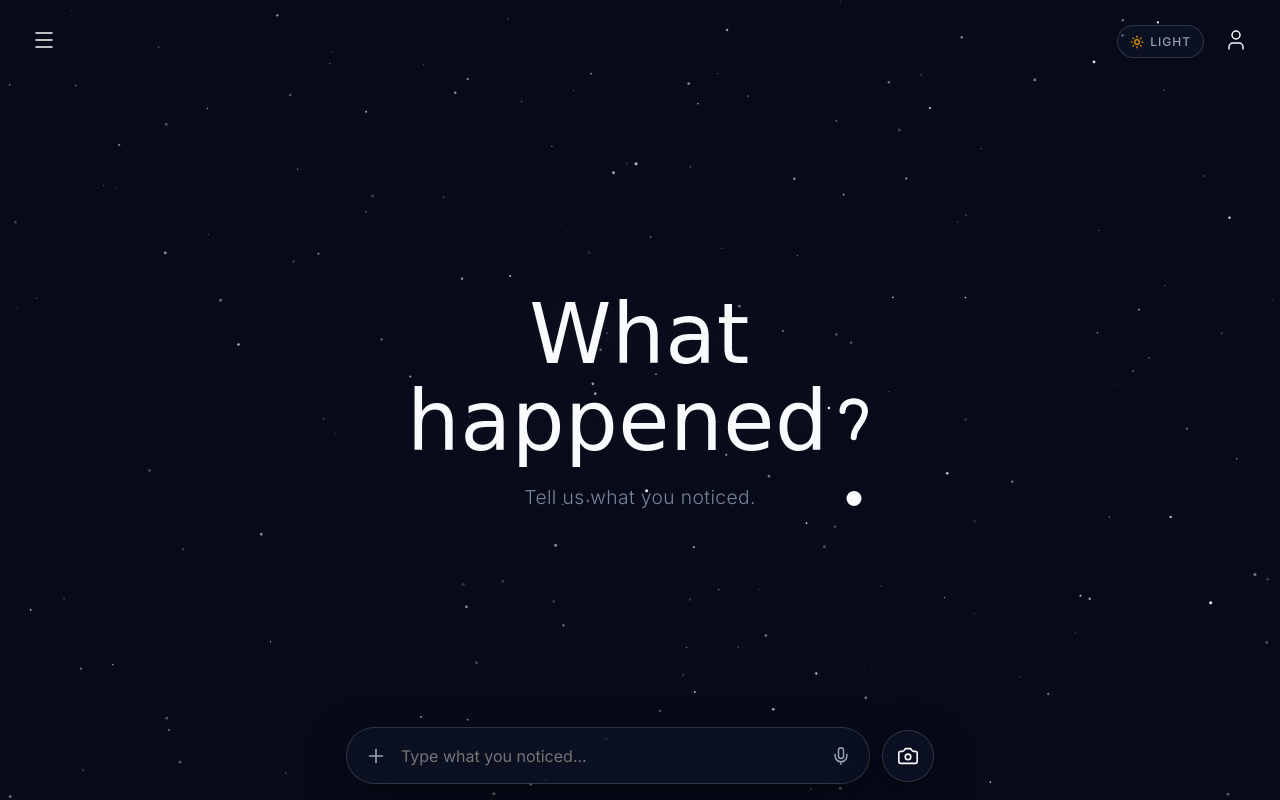
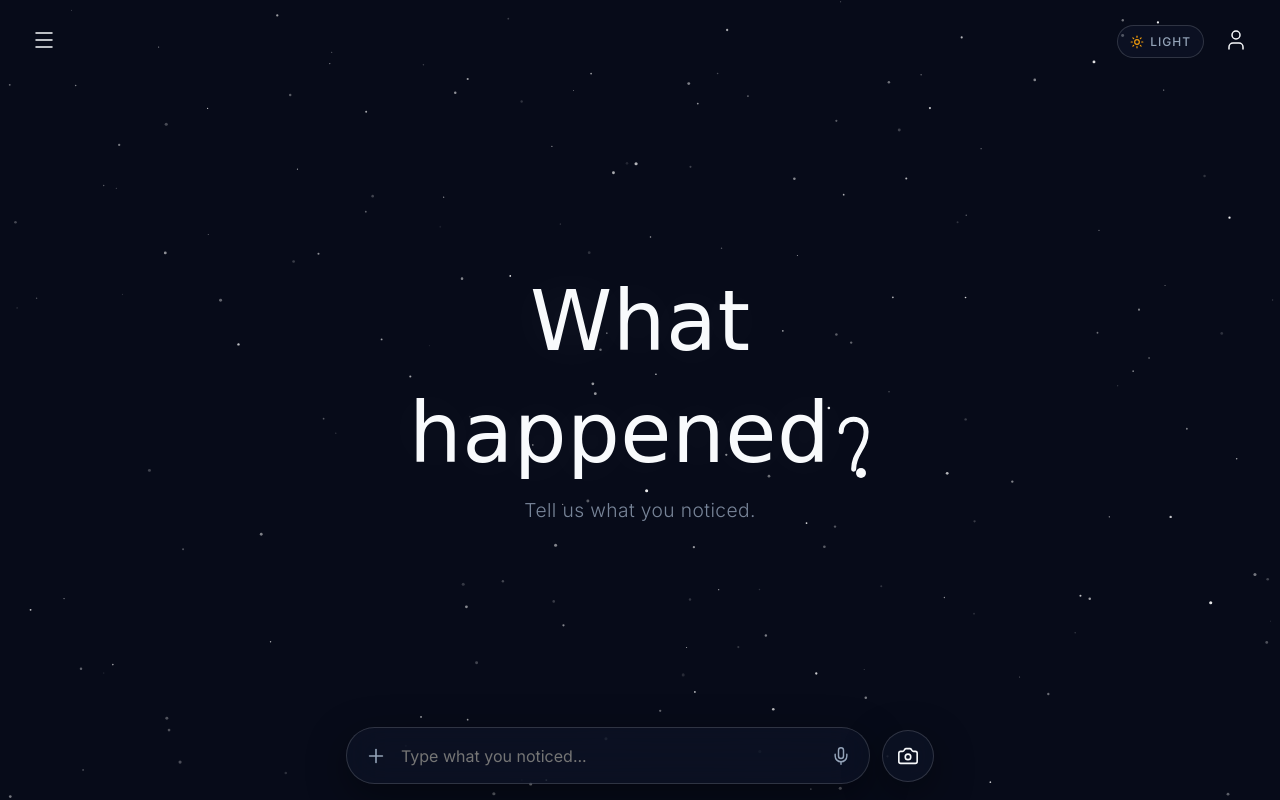
Before and after one commit to jackso1328/report-to-me-ai, a React (Vite) app in the folder frontend/: page / in a window 1280 px wide. Built offline with nearby package versions, Linux system fonts and the light colour scheme.

Commit message:
fix: entirely remove text question mark and flatten DOM structure

```diff
--- a/frontend/src/components/HeroPrompt.tsx
+++ b/frontend/src/components/HeroPrompt.tsx
@@ -1,12 +1,11 @@
 import React, { useState, useEffect, useRef, useCallback } from 'react';
 
-type AnimPhase = 'IDLE' | 'ESCAPE' | 'DOT_AT_DESTINATION' | 'SEARCH' | 'RECONNECT' | 'RETURN_HOME';
 
-const AnimatedQuestionMark: React.FC<{ onIdleReset: (fn: () => void) => void }> = ({ onIdleReset }) => {
-  const [phase, setPhase] = useState<AnimPhase>('IDLE');
-  const bodyRef = useRef<HTMLSpanElement>(null);
-  const dotRef = useRef<HTMLSpanElement>(null);
-  const sparkleRef = useRef<HTMLSpanElement>(null);
+
+export const HeroPrompt: React.FC = () => {
+  const [phase, setPhase] = useState<'IDLE' | 'ESCAPE' | 'DOT_AT_DESTINATION' | 'SEARCH' | 'RECONNECT' | 'RETURN_HOME'>('IDLE');
+  const bodyRef = useRef<SVGSVGElement>(null);
+  const dotRef = useRef<SVGSVGElement>(null);
   const targetPosRef = useRef({ x: 0, y: 0 });
   const idleTimerRef = useRef<number | undefined>(undefined);
   const animTimeoutRef = useRef<number | undefined>(undefined);
@@ -24,13 +23,9 @@ const AnimatedQuestionMark: React.FC<{ onIdleReset: (fn: () => void) => void }>
       bodyRef.current.style.filter = '';
     }
     if (dotRef.current) {
-      dotRef.current.style.transform = 'translate(-50%, 0)';
+      dotRef.current.style.transform = '';
       dotRef.current.style.transition = 'none';
       dotRef.current.style.filter = '';
-    }
-    if (sparkleRef.current) {
-      sparkleRef.current.style.opacity = '0';
-      sparkleRef.current.style.transition = 'none';
     }
 
     idleTimerRef.current = window.setTimeout(() => {
@@ -45,13 +40,18 @@ const AnimatedQuestionMark: React.FC<{ onIdleReset: (fn: () => void) => void }>
   }, []);
 
   useEffect(() => {
-    onIdleReset(resetIdle);
+    const events = ['mousemove', 'keydown', 'touchstart', 'mousedown', 'click'];
+    const handleActivity = () => resetIdle();
+    events.forEach(e => window.addEventListener(e, handleActivity));
+
     resetIdle();
+
     return () => {
+      events.forEach(e => window.removeEventListener(e, handleActivity));
       if (idleTimerRef.current !== undefined) clearTimeout(idleTimerRef.current);
       if (animTimeoutRef.current !== undefined) clearTimeout(animTimeoutRef.current);
     };
-  }, [onIdleReset, resetIdle]);
+  }, [resetIdle]);
 
   useEffect(() => {
     if (phase === 'IDLE') return;
@@ -65,8 +65,7 @@ const AnimatedQuestionMark: React.FC<{ onIdleReset: (fn: () => void) => void }>
     const runPhase = async () => {
       const body = bodyRef.current;
       const dot = dotRef.current;
-      const sparkle = sparkleRef.current;
-      if (!body || !dot || !sparkle) return;
+      if (!body || !dot) return;
 
       if (phase === 'ESCAPE') {
         const rect = body.getBoundingClientRect();
@@ -93,7 +92,7 @@ const AnimatedQuestionMark: React.FC<{ onIdleReset: (fn: () => void) => void }>
         const escapeDur = 2500 + Math.random() * 1000;
         dot.style.transition = `transform ${escapeDur}ms ease-out, filter ${escapeDur}ms ease`;
         const randomRot = Math.random() * 90 - 45;
-        dot.style.transform = `translate(calc(-50% + ${targetX}px), ${targetY}px) scale(0.8) rotate(${randomRot}deg)`;
+        dot.style.transform = `translate(${targetX}px, ${targetY}px) scale(0.8) rotate(${randomRot}deg)`;
         dot.style.filter = 'brightness(1.5)';
 
         await wait(escapeDur);
@@ -106,7 +105,7 @@ const AnimatedQuestionMark: React.FC<{ onIdleReset: (fn: () => void) => void }>
 
         // Gentle float at destination
         dot.style.transition = 'transform 4s ease-in-out';
-        dot.style.transform = `translate(calc(-50% + ${x + 3}px), ${y - 4}px) scale(0.8) rotate(10deg)`;
+        dot.style.transform = `translate(${x + 3}px, ${y - 4}px) scale(0.8) rotate(10deg)`;
 
         await wait(800);
         if (checkCancel()) return;
@@ -158,9 +157,7 @@ const AnimatedQuestionMark: React.FC<{ onIdleReset: (fn: () => void) => void }>
             body.style.transform = `translate(${x}px, ${y}px) rotate(${rot}deg)`;
 
             // Dot continues subtle float
-            const dotRelX = targetX;
-            const dotRelY = targetY;
-            dot.style.transform = `translate(calc(-50% + ${dotRelX}px), ${dotRelY}px) scale(0.8) rotate(10deg)`;
+            dot.style.transform = `translate(${targetX}px, ${targetY}px) scale(0.8) rotate(10deg)`;
 
             if (p < 1) requestAnimationFrame(step);
             else resolve();
@@ -178,9 +175,9 @@ const AnimatedQuestionMark: React.FC<{ onIdleReset: (fn: () => void) => void }>
         await wait(100);
         if (checkCancel()) return;
 
-        // Soft reconnect
+        // Soft reconnect - independently move dot back to its relative home
         dot.style.transition = 'transform 250ms ease-out, filter 250ms ease';
-        dot.style.transform = `translate(calc(-50% + ${targetX}px), ${targetY}px) scale(1) rotate(0deg)`;
+        dot.style.transform = `translate(${targetX}px, ${targetY}px) scale(1) rotate(0deg)`;
         dot.style.filter = 'brightness(1)';
 
         // Tiny pulse on body
@@ -227,7 +224,7 @@ const AnimatedQuestionMark: React.FC<{ onIdleReset: (fn: () => void) => void }>
             const y = (1 - t) * (1 - t) * startY + 2 * (1 - t) * t * cy + t * t * endY;
 
             body.style.transform = `translate(${x}px, ${y}px)`;
-            dot.style.transform = `translate(calc(-50% + ${x}px), ${y}px)`;
+            dot.style.transform = `translate(${x}px, ${y}px)`;
 
             if (p < 1) requestAnimationFrame(step);
             else resolve();
@@ -239,7 +236,7 @@ const AnimatedQuestionMark: React.FC<{ onIdleReset: (fn: () => void) => void }>
 
         body.style.transform = '';
         body.style.transition = 'none';
-        dot.style.transform = 'translate(-50%, 0)';
+        dot.style.transform = '';
         dot.style.transition = 'none';
 
         await wait(200);
@@ -251,101 +248,8 @@ const AnimatedQuestionMark: React.FC<{ onIdleReset: (fn: () => void) => void }>
 
     runPhase();
   }, [phase, resetIdle]);
+
   const isAnimating = phase !== 'IDLE';
-
-  return (
-    <span
-      aria-hidden="true"
-      style={{
-        display: 'inline-block',
-        position: 'relative',
-        width: '0.45em',
-        height: '0.8em',
-        marginLeft: '0.08em',
-        color: 'inherit',
-        userSelect: 'none',
-        WebkitUserSelect: 'none',
-      }}
-    >
-      {/* BODY */}
-      <span
-        ref={bodyRef}
-        className={!isAnimating ? 'anim-body-idle' : ''}
-        style={{
-          position: 'absolute',
-          top: 0,
-          left: 0,
-          width: '100%',
-          height: '100%',
-          display: 'block'
-        }}
-      >
-        <svg viewBox="0 0 100 150" style={{ width: '100%', height: '100%', overflow: 'visible' }}>
-          <path
-            d="M 20,45 C 20,10 80,10 80,45 C 80,75 50,85 50,115"
-            fill="none"
-            stroke="currentColor"
-            strokeWidth="16"
-            strokeLinecap="round"
-          />
-        </svg>
-      </span>
-
-      {/* DOT */}
-      <span
-        ref={dotRef}
-        className={!isAnimating ? 'anim-dot-idle' : ''}
-        style={{
-          position: 'absolute',
-          left: '50%',
-          bottom: '2%', // approx cy 138 in the viewbox
-          width: '0.18em',
-          height: '0.18em',
-          transform: 'translate(-50%, 0)',
-          pointerEvents: 'none',
-          display: 'block'
-        }}
-      >
-        <svg viewBox="0 0 20 20" style={{ width: '100%', height: '100%', overflow: 'visible' }}>
-          <circle cx="10" cy="10" r="10" fill="currentColor" />
-        </svg>
-      </span>
-
-      {/* SPARKLE */}
-      <span
-        ref={sparkleRef}
-        style={{
-          position: 'absolute',
-          left: '50%',
-          bottom: '2%',
-          transform: 'translate(-50%, 0)',
-          opacity: 0,
-          color: 'var(--accent)',
-          fontSize: '0.45em',
-          pointerEvents: 'none'
-        }}
-      >
-        ✦
-      </span>
-    </span>
-  );
-};
-
-export const HeroPrompt: React.FC = () => {
-  const resetIdleRef = useRef<(() => void) | null>(null);
-
-  useEffect(() => {
-    const events = ['mousemove', 'keydown', 'touchstart', 'mousedown', 'click'];
-    const handleActivity = () => {
-      if (resetIdleRef.current) resetIdleRef.current();
-    };
-
-    events.forEach(e => window.addEventListener(e, handleActivity));
-
-    return () => {
-      events.forEach(e => window.removeEventListener(e, handleActivity));
-    };
-  }, []);
 
   return (
     <div style={{
@@ -359,29 +263,83 @@ export const HeroPrompt: React.FC = () => {
       margin: 'auto 0',
       padding: '2rem 1rem'
     }}>
-      <h1 className="display-text" style={{
+      <div className="hero-heading display-text" style={{
         fontSize: 'clamp(3.5rem, 8vw, 5.2rem)',
         lineHeight: 1.05,
         marginBottom: '1.25rem',
         fontWeight: 400,
-        textShadow: '0 0 50px rgba(255,255,255,0.08)'
+        textShadow: '0 0 50px rgba(255,255,255,0.08)',
+        position: 'relative',
+        display: 'inline-flex',
+        flexWrap: 'wrap',
+        justifyContent: 'center',
+        alignItems: 'flex-end',
+        gap: '0.3em'
       }}>
         <span style={{
-          display: 'block',
           animation: 'titleFirst 0.5s cubic-bezier(0.16, 1, 0.3, 1) forwards'
         }}>
           What
         </span>
-        <span style={{
-          animation: 'titleSecond 0.5s cubic-bezier(0.16, 1, 0.3, 1) 0.15s forwards',
-          opacity: 0,
-          position: 'relative',
-          display: 'inline-block'
-        }}>
-          happened
-          <AnimatedQuestionMark onIdleReset={(fn) => resetIdleRef.current = fn} />
-        </span>
-      </h1>
+
+        <div style={{ position: 'relative', display: 'inline-flex', alignItems: 'flex-end' }}>
+          <span style={{
+            animation: 'titleSecond 0.5s cubic-bezier(0.16, 1, 0.3, 1) 0.15s forwards',
+            opacity: 0
+          }}>
+            happened
+          </span>
+
+          {/* Independent Question Body */}
+          <svg
+            ref={bodyRef}
+            className={!isAnimating ? 'anim-body-idle' : ''}
+            viewBox="0 0 40 80"
+            style={{
+              width: '0.4em',
+              height: '0.8em',
+              marginLeft: '0.08em',
+              overflow: 'visible',
+              color: 'inherit',
+              userSelect: 'none',
+              WebkitUserSelect: 'none',
+              pointerEvents: 'none'
+            }}
+            aria-hidden="true"
+          >
+            <path
+              d="M 5,25 C 5,5 35,5 35,25 C 35,45 20,50 20,70"
+              fill="none"
+              stroke="currentColor"
+              strokeWidth="6"
+              strokeLinecap="round"
+            />
+          </svg>
+
+          {/* Independent Question Dot */}
+          <svg
+            ref={dotRef}
+            className={!isAnimating ? 'anim-dot-idle' : ''}
+            viewBox="0 0 20 20"
+            style={{
+              position: 'absolute',
+              right: '0.05em', // Visually center it under the body SVG
+              bottom: '0',
+              width: '0.12em',
+              height: '0.12em',
+              overflow: 'visible',
+              color: 'inherit',
+              userSelect: 'none',
+              WebkitUserSelect: 'none',
+              pointerEvents: 'none'
+            }}
+            aria-hidden="true"
+          >
+            <circle cx="10" cy="10" r="10" fill="currentColor" />
+          </svg>
+        </div>
+      </div>
+
       <p style={{
         fontSize: 'clamp(1rem, 2.5vw, 1.2rem)',
         color: 'var(--text-secondary)',
```
